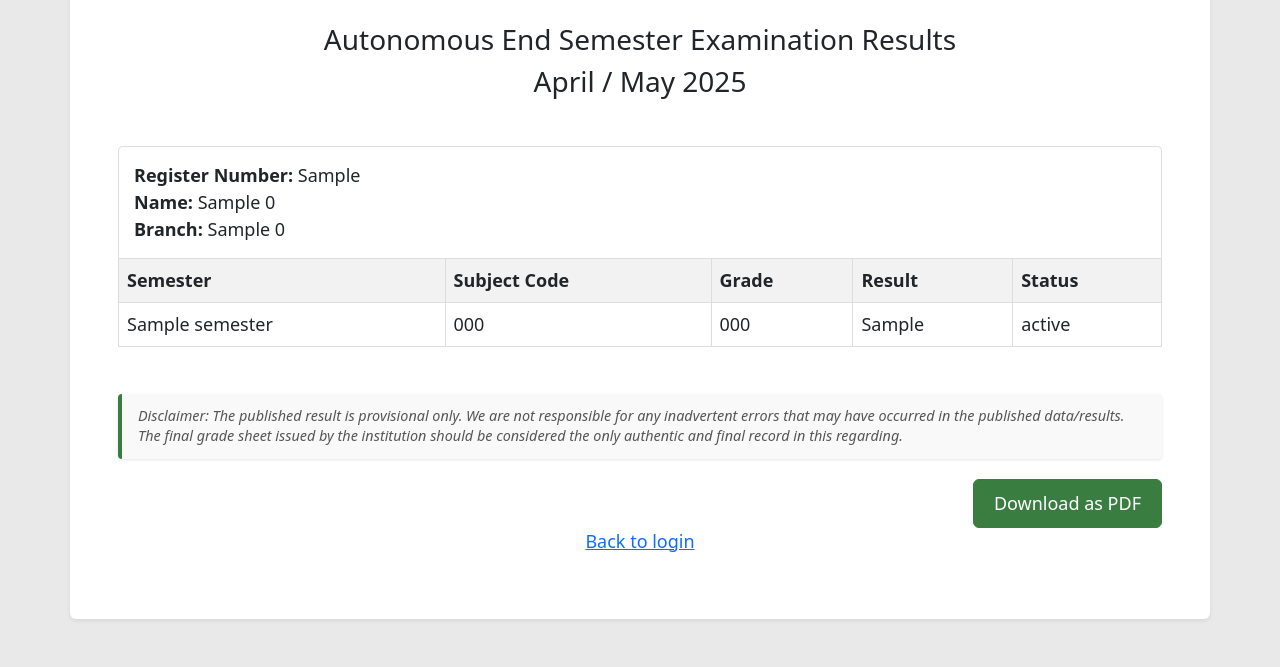
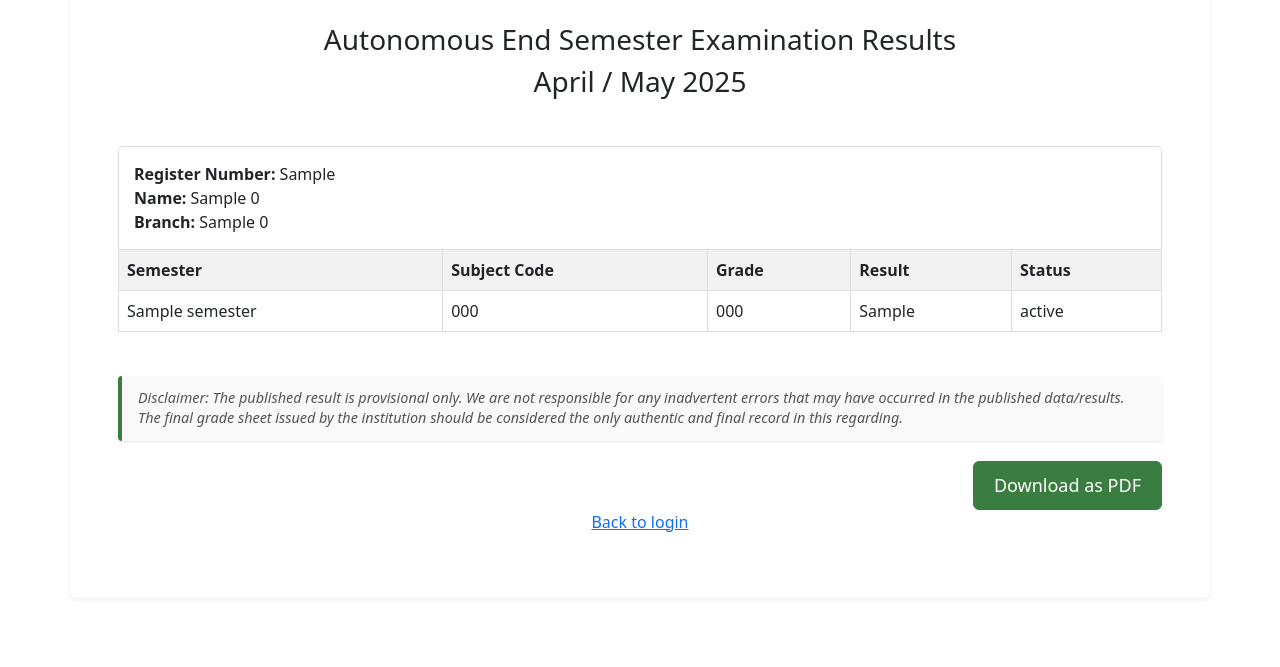
Before and after one commit to INPATHTAMILAN-M/result_management, a Django app: template templates/results.html in a window 1280 px wide. Shown: the part 397-1064 px from the top of the page. After the commit the page ends 996 px from the top, so only its background shows below. Run offline with Django 5.2, Linux system fonts and the light colour scheme; the template is opened without the code that fills it: most values are stand-ins (such as "Sample title", 1, 10 or a date in 2020); some libraries are stand-ins or nearby versions.

Commit message:
results style updated

```diff
--- a/templates/results.html
+++ b/templates/results.html
@@ -12,10 +12,6 @@
 </head>
 
 <style>
-    body {
-        background-color: #e9e9e9;
-        font-size: 18px;
-    }
 
     .result-table {
         width: 100%;
```
